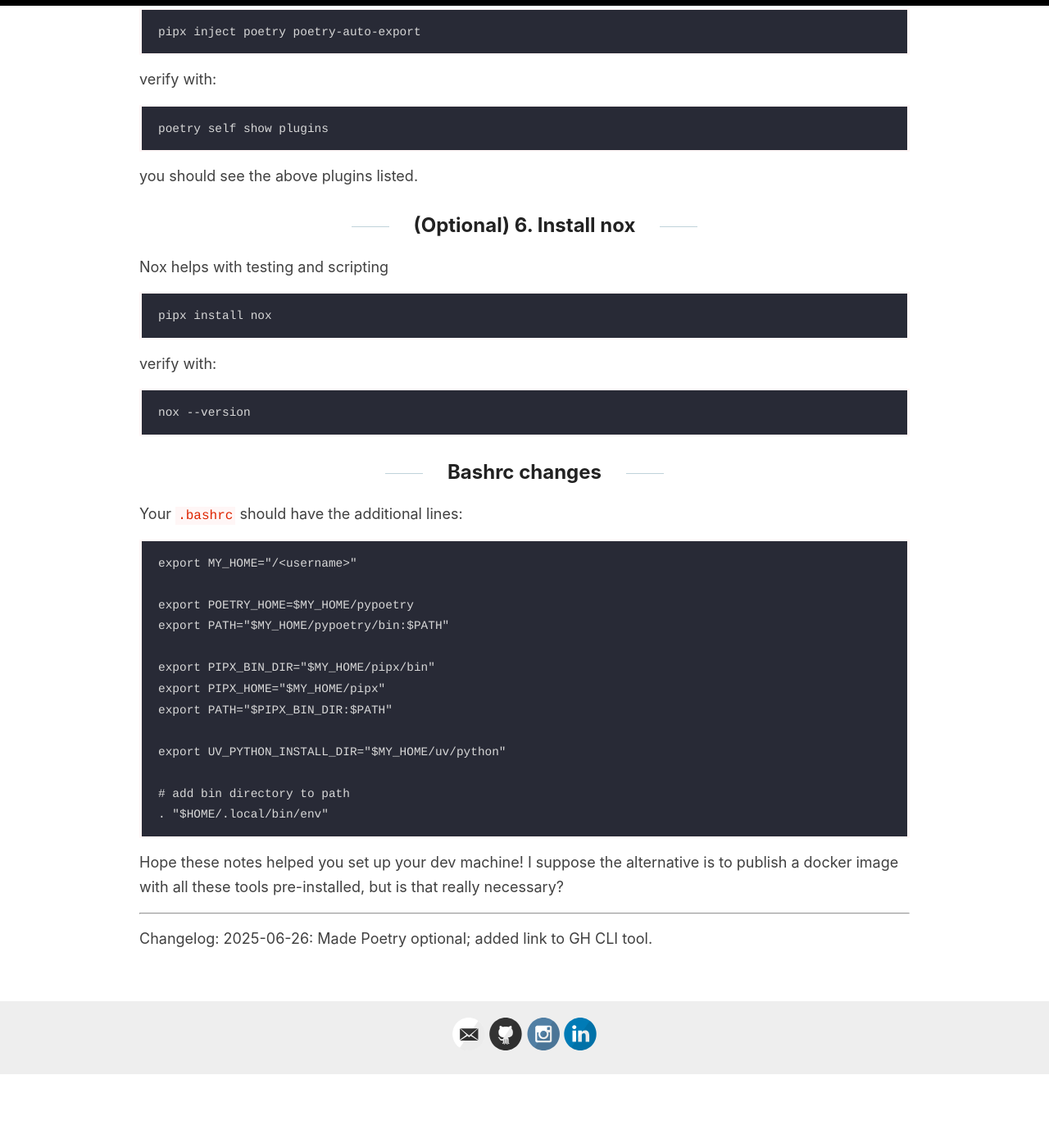
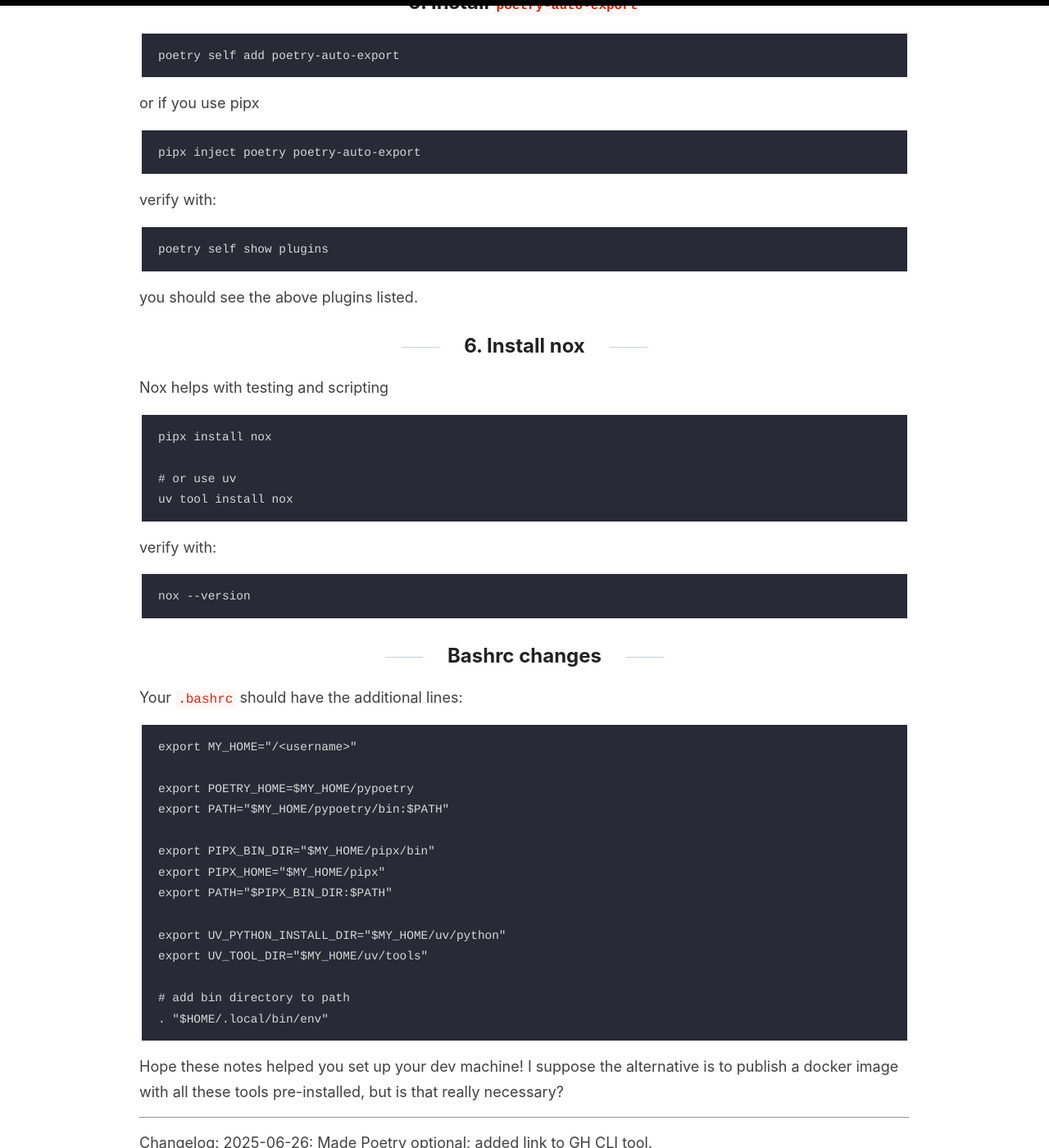
Before and after one commit to kfchou/kfchou.github.io, a Jekyll site: the page built from _posts/2025-02-21-my-setup.md, in a window 1280 px wide and 1400 px high, scrolled down 5469 px. Shown: the whole window at 82% size. Built offline with Jekyll 4.4.1, drawn with Linux system fonts in a browser that asks for light colours; comment, search, counter and statistics services are not loaded; before the commit the page ends 6779 px from its top, so only the background shows below that; some of the changed text lies outside the part shown.

Commit message:
add uv tool note

````diff
--- a/_posts/2025-02-21-my-setup.md
+++ b/_posts/2025-02-21-my-setup.md
@@ -47,6 +47,7 @@
 # modify MY_HOME as you see fit
 MY_HOME="/usr/<my_username>"
 export UV_PYTHON_INSTALL_DIR="$MY_HOME/uv/python"
+export UV_TOOL_DIR="$MY_HOME/uv/tools"
 ```
 Make sure you have write permission to `MY_HOME`
 
@@ -116,6 +117,8 @@
 ![Choose python version](../assets/2025-02-21/choose_python_version.png)
 
 ## 3. (Optional) Install pipx
+Pipx installs system-wide tools in an isolated environment to prevent dependency interference. However, uv effectively replaces pipx, so this step is optional.
+
 Modify pipx installation directory and where pipx installs packages by adding the following to your `.bashrc`:
 ```sh
 export PIPX_BIN_DIR="$MY_HOME/pipx/bin"
@@ -134,6 +137,7 @@
 ```
 
 ## 4. (Optional) Install Poetry with the offical installer.
+Poetry is largely replaced by uv, making this step also optional.
 
 We want to use python 3.10 or higher due to the Poetry plugins we want to use.
 
@@ -175,11 +179,15 @@
 ```
 you should see the above plugins listed.
 
-## (Optional) 6. Install nox
+## 6. Install nox
 Nox helps with testing and scripting
 ```
 pipx install nox
+
+# or use uv
+uv tool install nox
 ```
+
 verify with:
 ```
 nox --version
@@ -198,6 +206,7 @@
 export PATH="$PIPX_BIN_DIR:$PATH"
 
 export UV_PYTHON_INSTALL_DIR="$MY_HOME/uv/python"
+export UV_TOOL_DIR="$MY_HOME/uv/tools"
 
 # add bin directory to path
 . "$HOME/.local/bin/env"
````
